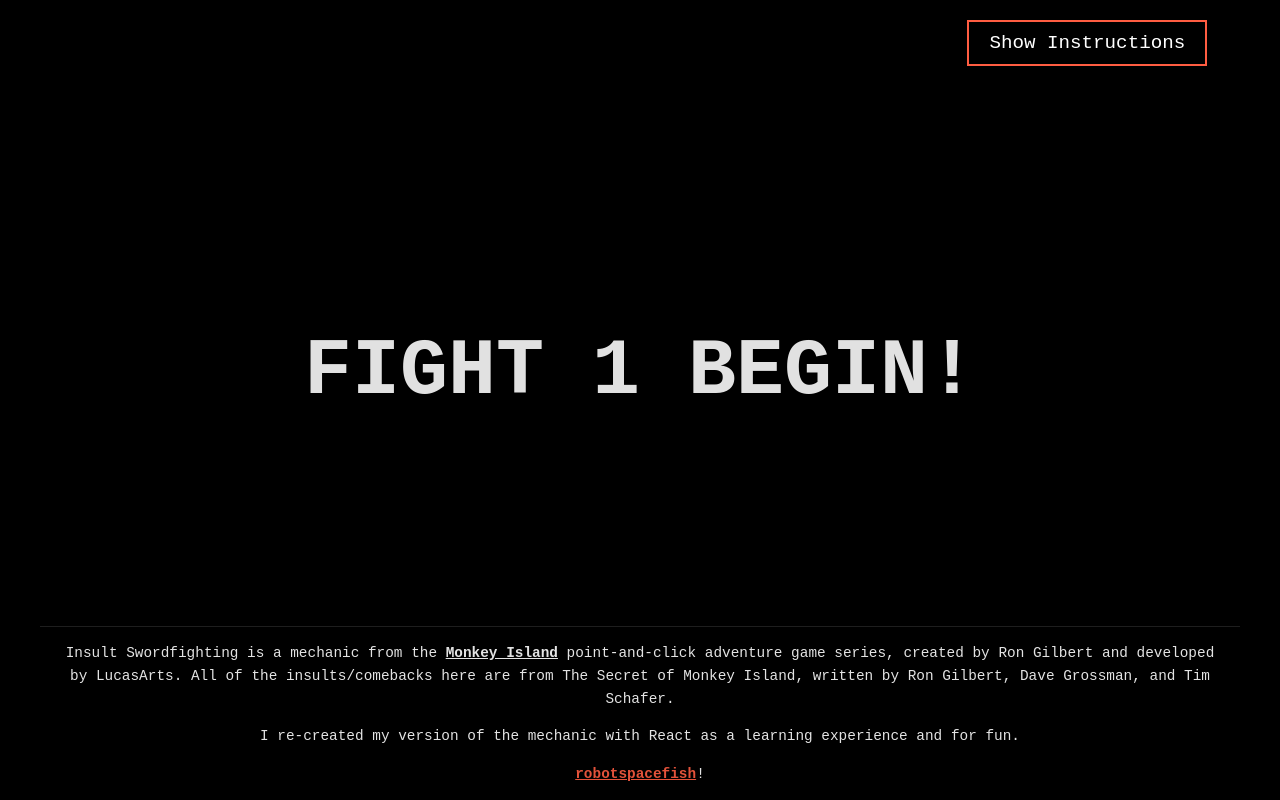
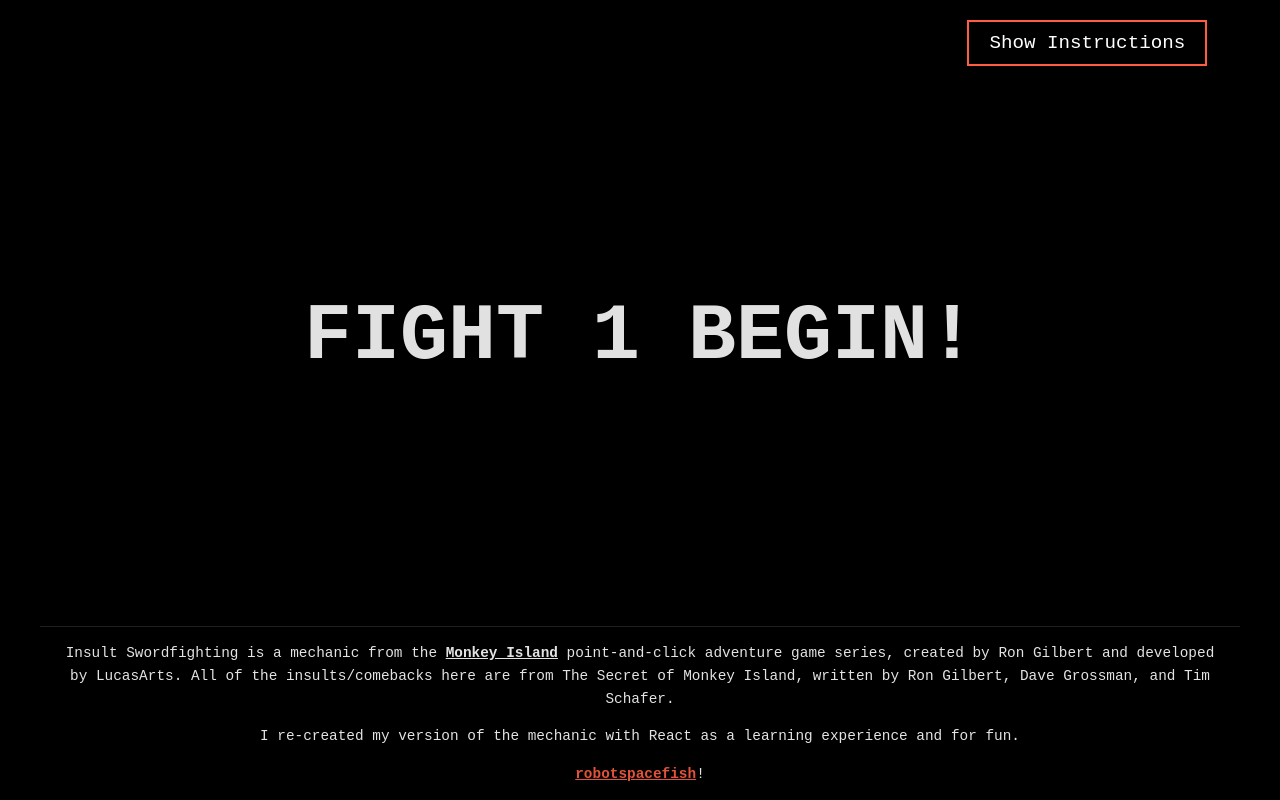
Before and after one commit to robotspacefish/insult-swordfighting, a React (Create React App) app: page / in a window 1280 px wide. Both pictures are taken after a click on the button "Begin!". Built offline with nearby package versions, Linux system fonts and the light colour scheme.

Commit message:
adjust layout

```diff
--- a/src/FightStart/FightStart.css
+++ b/src/FightStart/FightStart.css
@@ -1,13 +1,24 @@
 .FightStart {
   display: flex;
   justify-content: center;
+  align-items: center;
+  min-height: 50vh;
 }
 
 .FightStart h1 {
   text-align: center;
   color: white;
   text-transform: uppercase;
-  font-size: 5rem;
-  margin-top: 200px;
+  font-size: 2.5em;
   animation: fadeinout 3s;
 }
+
+@media screen and (min-width: 768px) {
+  .FightStart {
+    min-height: 0;
+  }
+
+  .FightStart h1 {
+    font-size: 5rem;
+  }
+}
--- a/src/Title/Title.css
+++ b/src/Title/Title.css
@@ -25,6 +25,10 @@
 }
 
 @media screen and (min-width: 768px) {
+  .Title {
+    min-height: 0;
+  }
+
   .Title h1 {
     font-size: 3.5em;
   }
```
